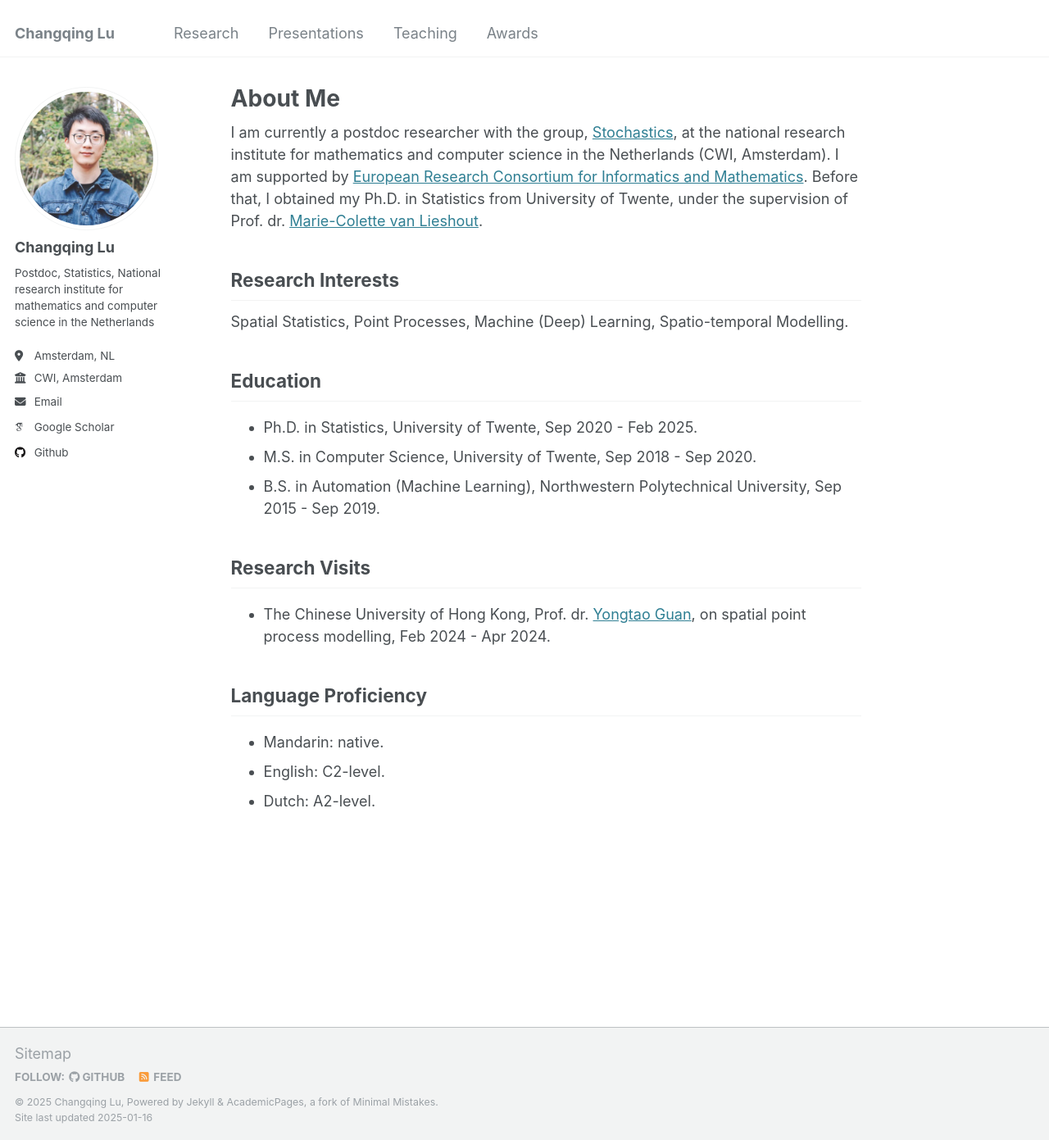
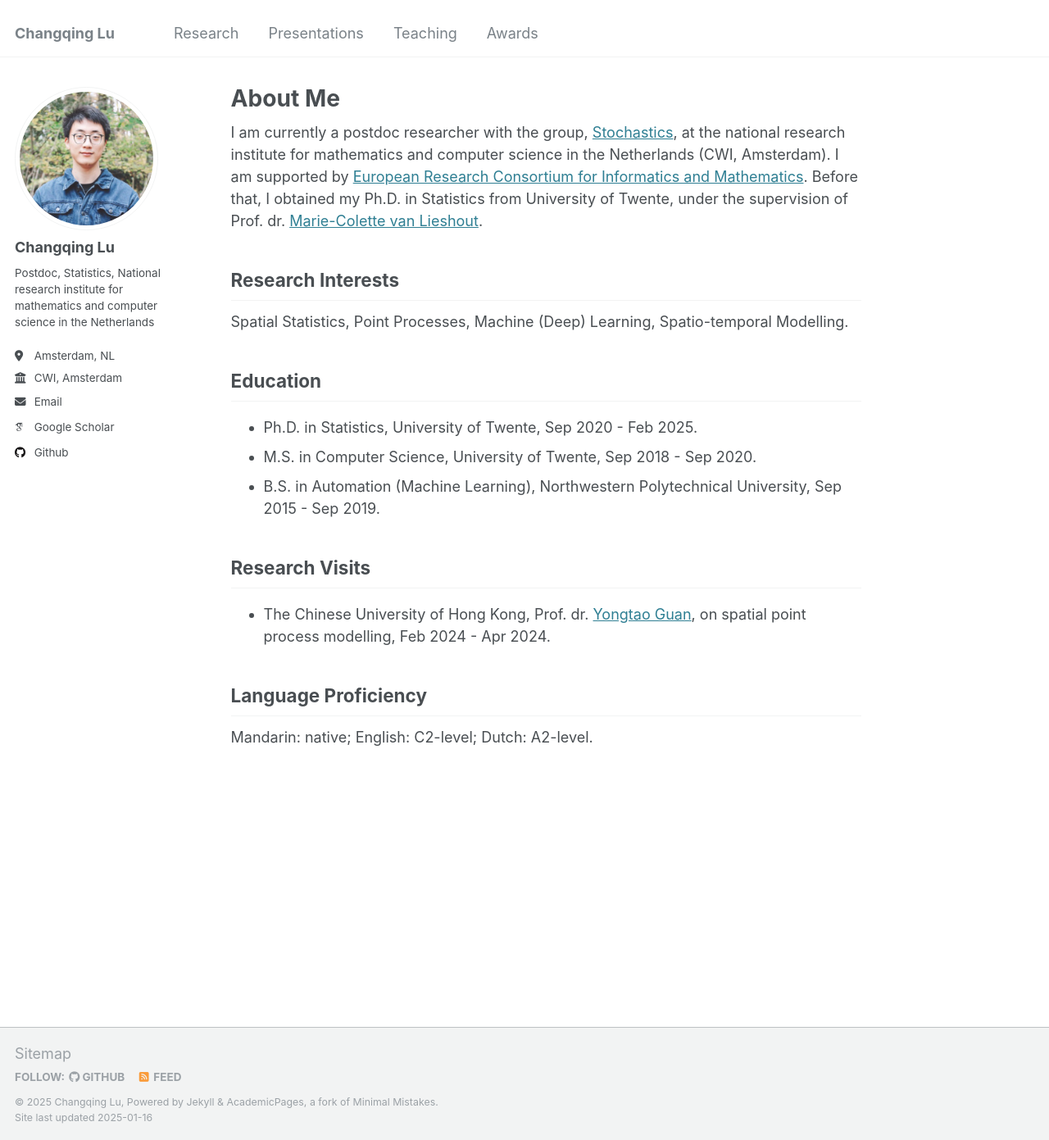
Before and after one commit to Bobby-Lu/Bobby-Lu.github.io, a Jekyll site: the page built from _pages/about.md, in a window 1280 px wide and 1391 px high. Shown: the whole window at 82% size. Built offline with Jekyll 4.4.1, drawn with Linux system fonts in a browser that asks for light colours; some web fonts are replaced; part of the change alters nothing that is shown.

```diff
--- a/_pages/about.md
+++ b/_pages/about.md
@@ -29,6 +29,4 @@ Research Visits
 
 Language Proficiency
 ------
-- Mandarin: native.
-- English: C2-level.
-- Dutch: A2-level.
+Mandarin: native; English: C2-level; Dutch: A2-level.
```
